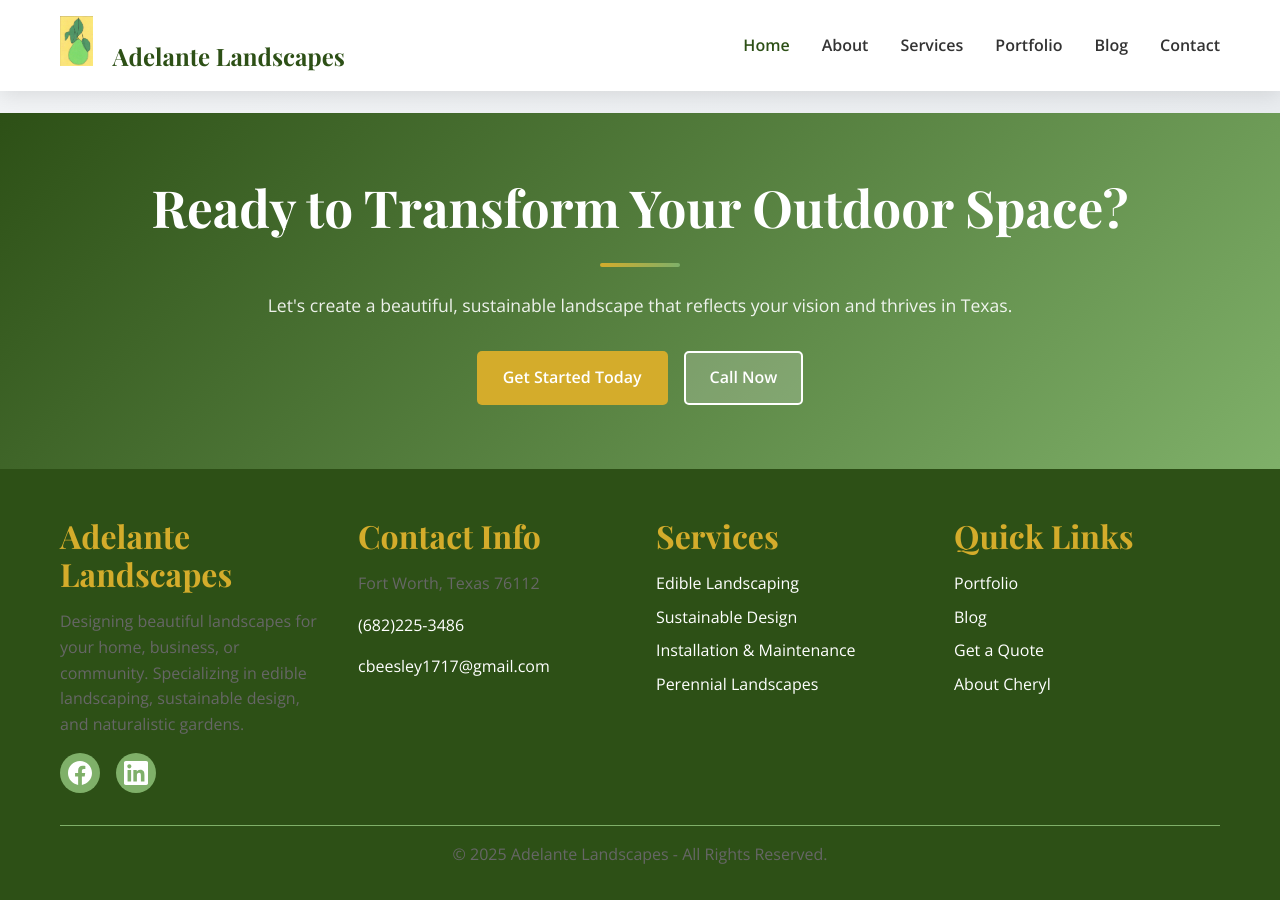
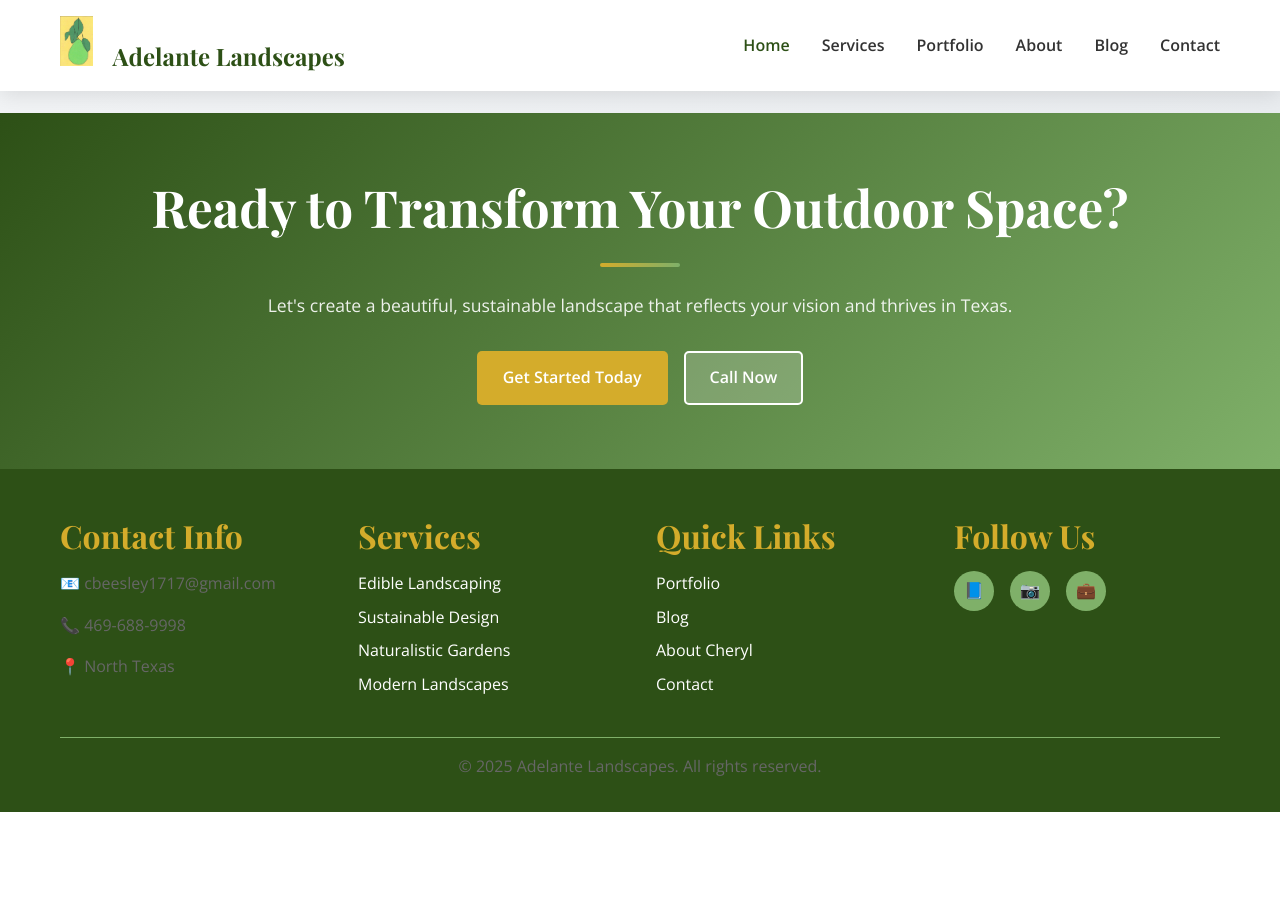
Before and after one commit to Benjination/AdelanteLandscapes, a Jekyll site: the page built from index.html, in a window 1280 px wide and 900 px high, scrolled down 4997 px. Built offline with Jekyll 4.4.1, drawn with Linux system fonts in a browser that asks for light colours; after the commit the page ends 5809 px from its top, so only the background shows below that.

Commit message:
🔧 Fix GitHub Pages build issues
- Simplify Gemfile to use only github-pages gem without version locks
- Clean up _config.yml to remove unsupported plugins and navigation
- Simplify _layouts/default.html to avoid complex navigation loops
- Remove Gemfile.lock to force fresh dependency resolution
- Exclude local-*.html files from Jekyll processing
- Add {% seo %} tag for proper SEO integration
- Use static navigation instead of config-based navigation

This should resolve the Jekyll build failures on GitHub Pages.

```diff
--- a/_config.yml
+++ b/_config.yml
@@ -1,3 +1,4 @@
+# Site settings
 # Site settings
 title: Adelante Landscapes
 email: cbeesley1717@gmail.com
@@ -6,6 +7,32 @@
   Specializing in edible landscaping, sustainable design, and naturalistic gardens.
 baseurl: "/AdelanteLandscapes"
 url: "https://benjination.github.io"
+
+# Build settings
+markdown: kramdown
+highlighter: rouge
+permalink: /blog/:year/:month/:day/:title/
+
+# Exclude files from processing
+exclude:
+  - Gemfile
+  - Gemfile.lock
+  - node_modules
+  - vendor/bundle/
+  - vendor/cache/
+  - vendor/gems/
+  - vendor/ruby/
+  - local-*.html
+
+# Include files
+include:
+  - _pages
+
+# Plugins - only use GitHub Pages supported plugins
+plugins:
+  - jekyll-feed
+  - jekyll-sitemap
+  - jekyll-seo-tag
 
 # Build settings
 markdown: kramdown
--- a/_layouts/default.html
+++ b/_layouts/default.html
@@ -13,6 +13,9 @@
 
   <!-- Google Fonts -->
   <link href="https://fonts.googleapis.com/css2?family=Playfair+Display:wght@400;700&family=Open+Sans:wght@300;400;600&display=swap" rel="stylesheet">
+
+  <!-- SEO tags -->
+  {% seo %}
 </head>
 
 <body>
@@ -26,29 +29,31 @@
           </a>
         </div>
 
-        <button class="navbar-toggle" type="button" data-toggle="collapse" data-target="#navbar-menu">
-          <span class="sr-only">Toggle navigation</span>
-          <span class="icon-bar"></span>
-          <span class="icon-bar"></span>
-          <span class="icon-bar"></span>
-        </button>
-
-        <div class="navbar-menu" id="navbar-menu">
-          <ul class="navbar-nav">
-            {% for nav in site.navigation %}
-              <li class="nav-item">
-                <a href="{{ nav.url }}" class="nav-link {% if page.url == nav.url %}active{% endif %}">
-                  {{ nav.title }}
-                </a>
-              </li>
-            {% endfor %}
-          </ul>
-        </div>
+        <ul class="navbar-nav">
+          <li class="nav-item">
+            <a href="{{ '/' | relative_url }}" class="nav-link {% if page.url == '/' %}active{% endif %}">Home</a>
+          </li>
+          <li class="nav-item">
+            <a href="{{ '/services.html' | relative_url }}" class="nav-link {% if page.url contains 'services' %}active{% endif %}">Services</a>
+          </li>
+          <li class="nav-item">
+            <a href="{{ '/portfolio.html' | relative_url }}" class="nav-link {% if page.url contains 'portfolio' %}active{% endif %}">Portfolio</a>
+          </li>
+          <li class="nav-item">
+            <a href="{{ '/about.html' | relative_url }}" class="nav-link {% if page.url contains 'about' %}active{% endif %}">About</a>
+          </li>
+          <li class="nav-item">
+            <a href="{{ '/blog.html' | relative_url }}" class="nav-link {% if page.url contains 'blog' %}active{% endif %}">Blog</a>
+          </li>
+          <li class="nav-item">
+            <a href="{{ '/contact.html' | relative_url }}" class="nav-link {% if page.url contains 'contact' %}active{% endif %}">Contact</a>
+          </li>
+        </ul>
       </div>
     </nav>
   </header>
 
-  <main class="site-main">
+  <main class="page-content" aria-label="Content">
     {{ content }}
   </main>
 
@@ -56,56 +61,49 @@
     <div class="container">
       <div class="footer-content">
         <div class="footer-section">
-          <h3>{{ site.title }}</h3>
-          <p>{{ site.description }}</p>
-          <div class="social-links">
-            <a href="{{ site.social.facebook }}" target="_blank" rel="noopener" aria-label="Facebook">
-              <svg width="24" height="24" viewBox="0 0 24 24" fill="currentColor">
-                <path d="M24 12.073c0-6.627-5.373-12-12-12s-12 5.373-12 12c0 5.99 4.388 10.954 10.125 11.854v-8.385H7.078v-3.47h3.047V9.43c0-3.007 1.792-4.669 4.533-4.669 1.312 0 2.686.235 2.686.235v2.953H15.83c-1.491 0-1.956.925-1.956 1.874v2.25h3.328l-.532 3.47h-2.796v8.385C19.612 23.027 24 18.062 24 12.073z"/>
-              </svg>
-            </a>
-            <a href="{{ site.social.linkedin }}" target="_blank" rel="noopener" aria-label="LinkedIn">
-              <svg width="24" height="24" viewBox="0 0 24 24" fill="currentColor">
-                <path d="M20.447 20.452h-3.554v-5.569c0-1.328-.027-3.037-1.852-3.037-1.853 0-2.136 1.445-2.136 2.939v5.667H9.351V9h3.414v1.561h.046c.477-.9 1.637-1.85 3.37-1.85 3.601 0 4.267 2.37 4.267 5.455v6.286zM5.337 7.433c-1.144 0-2.063-.926-2.063-2.065 0-1.138.92-2.063 2.063-2.063 1.14 0 2.064.925 2.064 2.063 0 1.139-.925 2.065-2.064 2.065zm1.782 13.019H3.555V9h3.564v11.452zM22.225 0H1.771C.792 0 0 .774 0 1.729v20.542C0 23.227.792 24 1.771 24h20.451C23.2 24 24 23.227 24 22.271V1.729C24 .774 23.2 0 22.222 0h.003z"/>
-              </svg>
-            </a>
-          </div>
+          <h3>Contact Info</h3>
+          <p>📧 {{ site.email }}</p>
+          <p>📞 469-688-9998</p>
+          <p>📍 North Texas</p>
         </div>
-
-        <div class="footer-section">
-          <h3>Contact Info</h3>
-          <p>{{ site.author.location }}</p>
-          <p><a href="tel:{{ site.author.phone }}">{{ site.author.phone }}</a></p>
-          <p><a href="mailto:{{ site.email }}">{{ site.email }}</a></p>
-        </div>
-
         <div class="footer-section">
           <h3>Services</h3>
           <ul>
-            <li><a href="/services/#edible">Edible Landscaping</a></li>
-            <li><a href="/services/#sustainable">Sustainable Design</a></li>
-            <li><a href="/services/#installation">Installation & Maintenance</a></li>
-            <li><a href="/services/#perennial">Perennial Landscapes</a></li>
+            <li><a href="{{ '/services.html' | relative_url }}">Edible Landscaping</a></li>
+            <li><a href="{{ '/services.html' | relative_url }}">Sustainable Design</a></li>
+            <li><a href="{{ '/services.html' | relative_url }}">Naturalistic Gardens</a></li>
+            <li><a href="{{ '/services.html' | relative_url }}">Modern Landscapes</a></li>
           </ul>
         </div>
-
         <div class="footer-section">
           <h3>Quick Links</h3>
           <ul>
-            <li><a href="/portfolio/">Portfolio</a></li>
-            <li><a href="/blog/">Blog</a></li>
-            <li><a href="/contact/">Get a Quote</a></li>
-            <li><a href="/about/">About Cheryl</a></li>
+            <li><a href="{{ '/portfolio.html' | relative_url }}">Portfolio</a></li>
+            <li><a href="{{ '/blog.html' | relative_url }}">Blog</a></li>
+            <li><a href="{{ '/about.html' | relative_url }}">About Cheryl</a></li>
+            <li><a href="{{ '/contact.html' | relative_url }}">Contact</a></li>
           </ul>
         </div>
+        <div class="footer-section">
+          <h3>Follow Us</h3>
+          <div class="social-links">
+            <a href="#" aria-label="Facebook">📘</a>
+            <a href="#" aria-label="Instagram">📷</a>
+            <a href="#" aria-label="LinkedIn">💼</a>
+          </div>
+        </div>
       </div>
-
       <div class="footer-bottom">
-        <p>&copy; {{ 'now' | date: "%Y" }} {{ site.title }} - All Rights Reserved.</p>
+        <p>&copy; {{ 'now' | date: "%Y" }} {{ site.title }}. All rights reserved.</p>
       </div>
     </div>
   </footer>
 
-  <script src="{{ '/assets/js/main.js' | relative_url }}"></script>
+  <script>
+    // Mobile menu toggle
+    document.querySelector('.navbar-toggle')?.addEventListener('click', function() {
+      document.querySelector('.navbar-nav').classList.toggle('show');
+    });
+  </script>
 </body>
 </html>
```
Also changed, not shown: Gemfile (+3 -15 lines), _layouts/default-old.html (added, +111 -0 lines), index-new.html (added, +126 -0 lines), Gemfile.lock (deleted).
